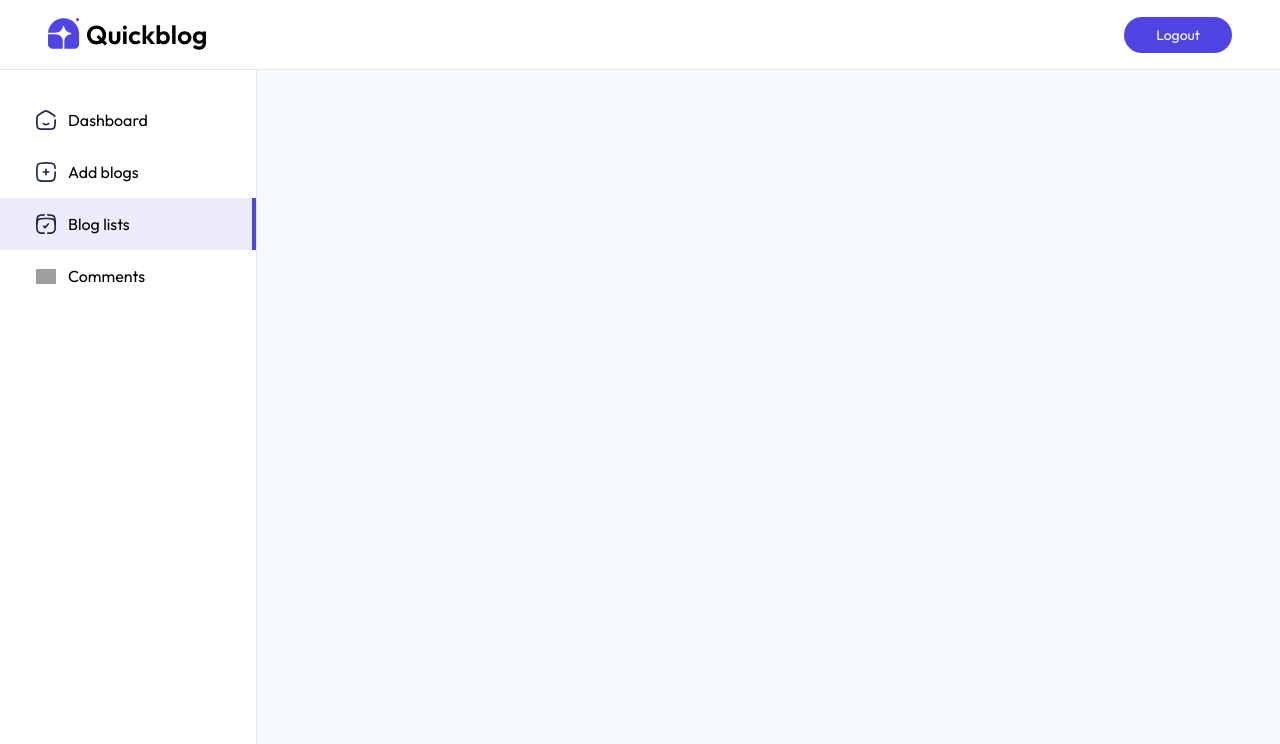
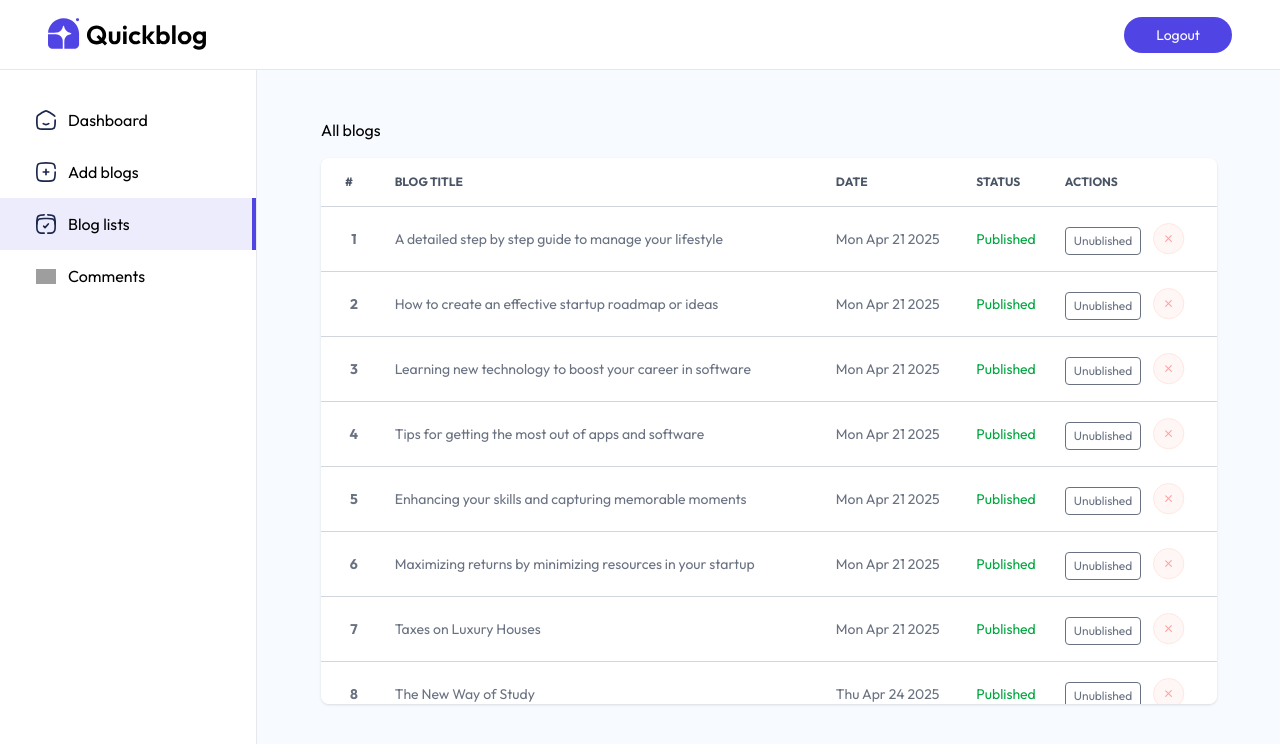
Before and after one commit to Yogeshmehra8475/QuickBlog-App, a React (Vite) app in the folder client/: page /admin/listBlog in a window 1280 px wide. Shown: the top 744 px of the page. Built offline with nearby package versions, Linux system fonts and the light colour scheme; grey boxes are pictures that could not be loaded; a web font is replaced by a local one.

Commit message:
ListBlog page

```diff
--- a/client/src/pages/admin/Comments.jsx
+++ b/client/src/pages/admin/Comments.jsx
@@ -1,9 +1,50 @@
-import React from 'react'
+import React, { useEffect, useState } from "react";
 
 const Comments = () => {
+  const [comments, setComments] = useState([]);
+  const [filter, setFilter] = useState("Not Approved");
+
+  const fetchComments = async () => {
+    setComments(comments_data);
+  };
+
+  useEffect(() => {
+    fetchComments();
+  }, []);
   return (
-    <div>Comments</div>
-  )
-}
+    <div className="flex-1 pt-5 px-5 sm:pt-12 sm:pl-16 bg-blue-50/50">
+      <div className="flex justify-between items-center max-w-3xl">
+        <h1>Comments</h1>
+        <div className="flex gap-4">
+          <button
+            onClick={() => setFilter("Approved")}
+            className={`shadow-custom-sm border rounded-full px-4 py-1 curspr-pointer text-xs ${
+              filter === "Approved" ? "text-primary" : "text-gray-700"
+            }`}
+          >
+            Approved
+          </button>
+          <button
+            onClick={() => setFilter("Not Approved")}
+            className={`shadow-custom-sm border rounded-full px-4 py-1 curspr-pointer text-xs ${
+              filter === "Not Approved" ? "text-primary" : "text-gray-700"
+            }`}
+          >
+            Not Approved
+          </button>
+        </div>
+      </div>
+      <div className="relative h-4/5 max-w-3xl overflow-x-auto mt-4 bg-white shadow rounded-lg scrollbar-hide">
+          <table className="w-full text-sm text-gray-500">
+            <thead className="text-xs text-gray-700 text-left uppercase">
+            <tr>
+              <th></th>
+            </tr>
+            </thead>
+          </table>
+      </div>
+    </div>
+  );
+};
 
-export default Comments
+export default Comments;
--- a/client/src/pages/admin/ListBlog.jsx
+++ b/client/src/pages/admin/ListBlog.jsx
@@ -1,21 +1,62 @@
 import React, { useEffect, useState } from 'react'
+import { blog_data } from "../../assets/assets";
+import BlogTableItem from '../../components/admin/BlogTableItem';
 
 const ListBlog = () => {
 
   const [blogs, setBlogs] = useState([]);
 
   const fetchBlogs = async()=>{
-    setBlogs(blogs_data)
+    setBlogs(blog_data)
   }
   useEffect(()=>{
     fetchBlogs()
   },[])
-
   return (
     <div className='flex-1 pt-5 px-5 sm:pt-12 sm:pl-16 bg-blue-50/50'>
-
+        <h1>All blogs</h1>
+        <div className="relative h-4/5 mt-4 max-w-4xl overflow-x-auto shadow rounded-lg scrollbar-hide bg-white">
+          <table className="w-full text-sm text-gray-500">
+            <thead className="text-xs text-gray-600 text-left uppercase">
+              <tr>
+                <th scope="col" className="px-2 py-4 xl:px-6">
+                  {" "}
+                  #{" "}
+                </th>
+                <th scope="col" className="px-2 py-4">
+                  {" "}
+                  Blog Title
+                </th>
+                <th scope="col" className="px-2 py-4 max-sm:hidden">
+                  {" "}
+                  Date{" "}
+                </th>
+                <th scope="col" className="px-2 py-4 max-sm:hidden">
+                  {" "}
+                  Status{" "}
+                </th>
+                <th scope="col" className="px-2 py-4">
+                  {" "}
+                  Actions{" "}
+                </th>
+              </tr>
+            </thead>
+            <tbody>
+              {blogs.map((blog, index) => {
+                return (
+                  <BlogTableItem
+                    key={blog._id}
+                    blog={blog}
+                    fetchBlogs={fetchBlogs}
+                    index={index + 1}
+                  />
+                );
+              })}
+            </tbody>
+          </table>
+        </div>
     </div>
   )
 }
 
-export default ListBlog
+export default ListBlog;
```
